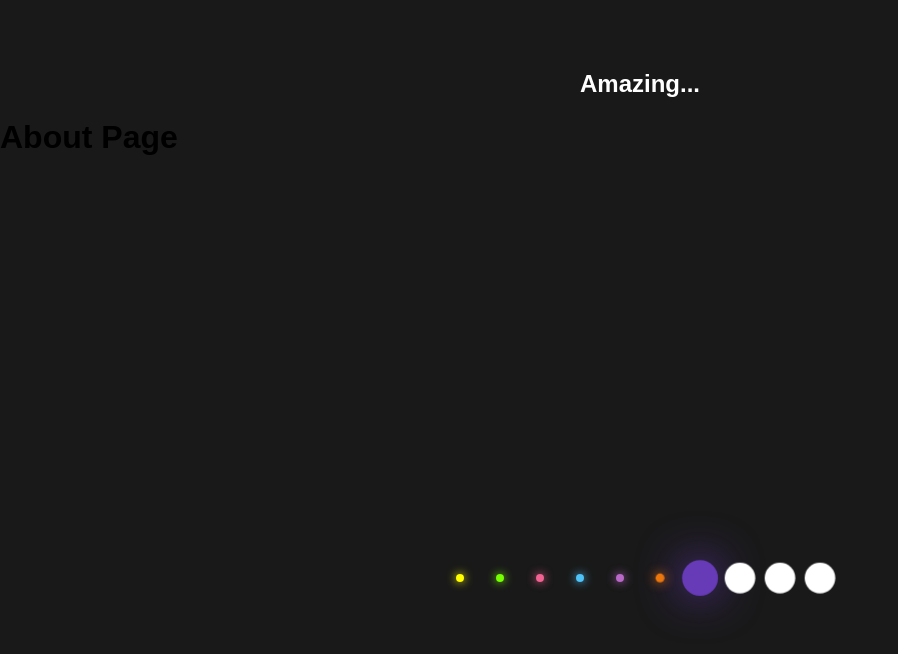
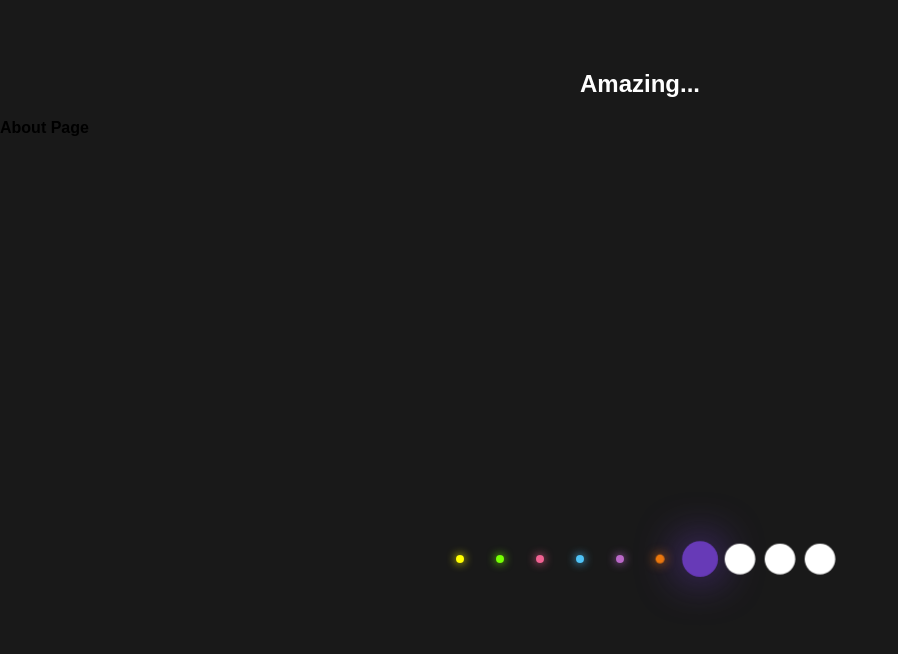
Before and after one commit to HREngCode/my-first-repo, a plain HTML site: page index.html in a window 1280 px wide. Shown: the whole page, without its empty margins (0-898 px from the left). Drawn offline with Linux system fonts and the light colour scheme.

```diff
--- a/index.html
+++ b/index.html
@@ -9,7 +9,7 @@
 <body>
   <div>
     <h2>Amazing...</h2>
-    <h1>About Page</h1>
+    <h4>About Page</h4>
   </div>
   <ul>
     <li></li>
```
